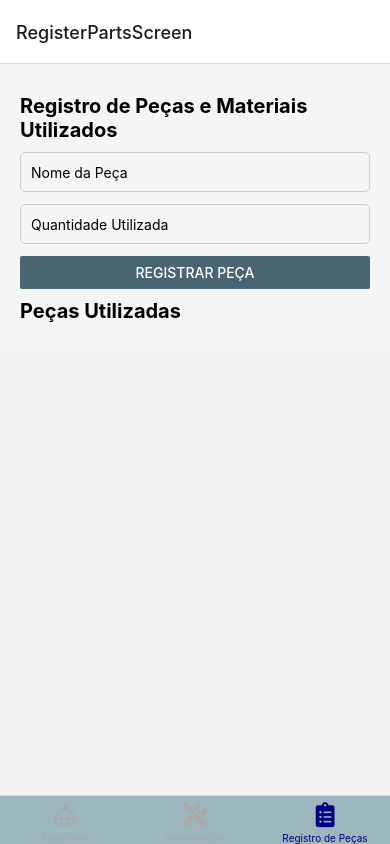
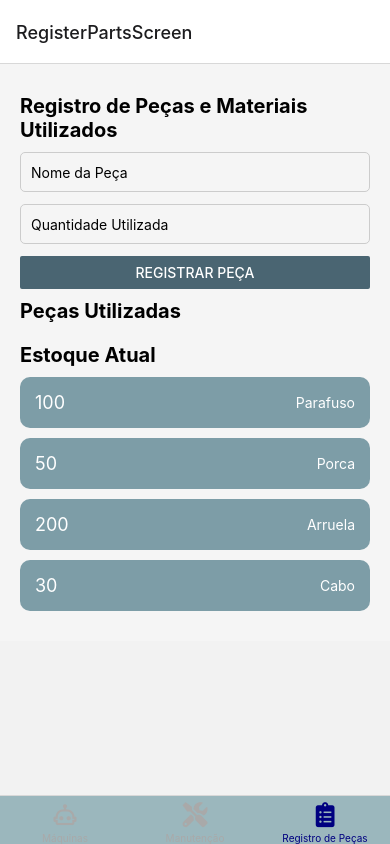
Before and after one commit to camiyuka/maintenance-mobile, a React Native app: screen /RegisterPartsScreen in a window 390 px wide. Built offline with nearby package versions, Linux system fonts and the light colour scheme.

Commit message:
feat: update RegisterParts component

```diff
--- a/src/components/RegisterParts.tsx
+++ b/src/components/RegisterParts.tsx
@@ -1,7 +1,9 @@
 import React, { useState } from 'react';
-import { View, Text, TextInput, Button, FlatList, StyleSheet } from 'react-native';
+import { View, Text, TextInput, Button, FlatList, StyleSheet, Alert } from 'react-native';
+import PieceCard from './PieceCard'; // Importando o PieceCard
 
-const mockStock = [
+// Estoque inicial
+const initialStock = [
   { id: '1', name: 'Parafuso', quantity: 100 },
   { id: '2', name: 'Porca', quantity: 50 },
   { id: '3', name: 'Arruela', quantity: 200 },
@@ -12,12 +14,37 @@ const RegisterPartsScreen = () => {
   const [partName, setPartName] = useState('');
   const [quantityUsed, setQuantityUsed] = useState('');
   const [usedParts, setUsedParts] = useState([]);
+  const [stock, setStock] = useState(initialStock); // Armazena o estado do estoque
 
   const handleRegister = () => {
-    if (partName && quantityUsed) {
-      setUsedParts([...usedParts, { id: Math.random().toString(), name: partName, quantity: quantityUsed }]);
-      setPartName('');
-      setQuantityUsed('');
+    const quantityNum = parseInt(quantityUsed);
+
+    if (partName && quantityUsed && !isNaN(quantityNum)) {
+      const stockPart = stock.find((item) => item.name.toLowerCase() === partName.toLowerCase());
+
+      // Verifica se a peça existe no estoque
+      if (stockPart) {
+        if (stockPart.quantity >= quantityNum) {
+          // Atualiza o estoque diminuindo a quantidade utilizada
+          const updatedStock = stock.map((item) =>
+            item.name.toLowerCase() === partName.toLowerCase()
+              ? { ...item, quantity: item.quantity - quantityNum }
+              : item
+          );
+          setStock(updatedStock);
+
+          // Adiciona a peça utilizada ao registro
+          setUsedParts([...usedParts, { id: Math.random().toString(), name: partName, quantity: quantityUsed }]);
+          setPartName('');
+          setQuantityUsed('');
+        } else {
+          Alert.alert('Quantidade Insuficiente', 'A quantidade no estoque é menor do que a solicitada.');
+        }
+      } else {
+        Alert.alert('Peça não encontrada', 'A peça que você está tentando registrar não existe no estoque.');
+      }
+    } else {
+      Alert.alert('Erro', 'Por favor, preencha todos os campos corretamente.');
     }
   };
 
@@ -50,8 +77,16 @@ const RegisterPartsScreen = () => {
           </View>
         )}
       />
+
+      <Text style={styles.title}>Estoque Atual</Text>
+      <FlatList
+        data={stock}
+        keyExtractor={(item) => item.id}
+        renderItem={({ item }) => (
+          <PieceCard pieceName={item.name} quantity={item.quantity} />
+        )}
+      />
     </View>
-
   );
 };
 
```
